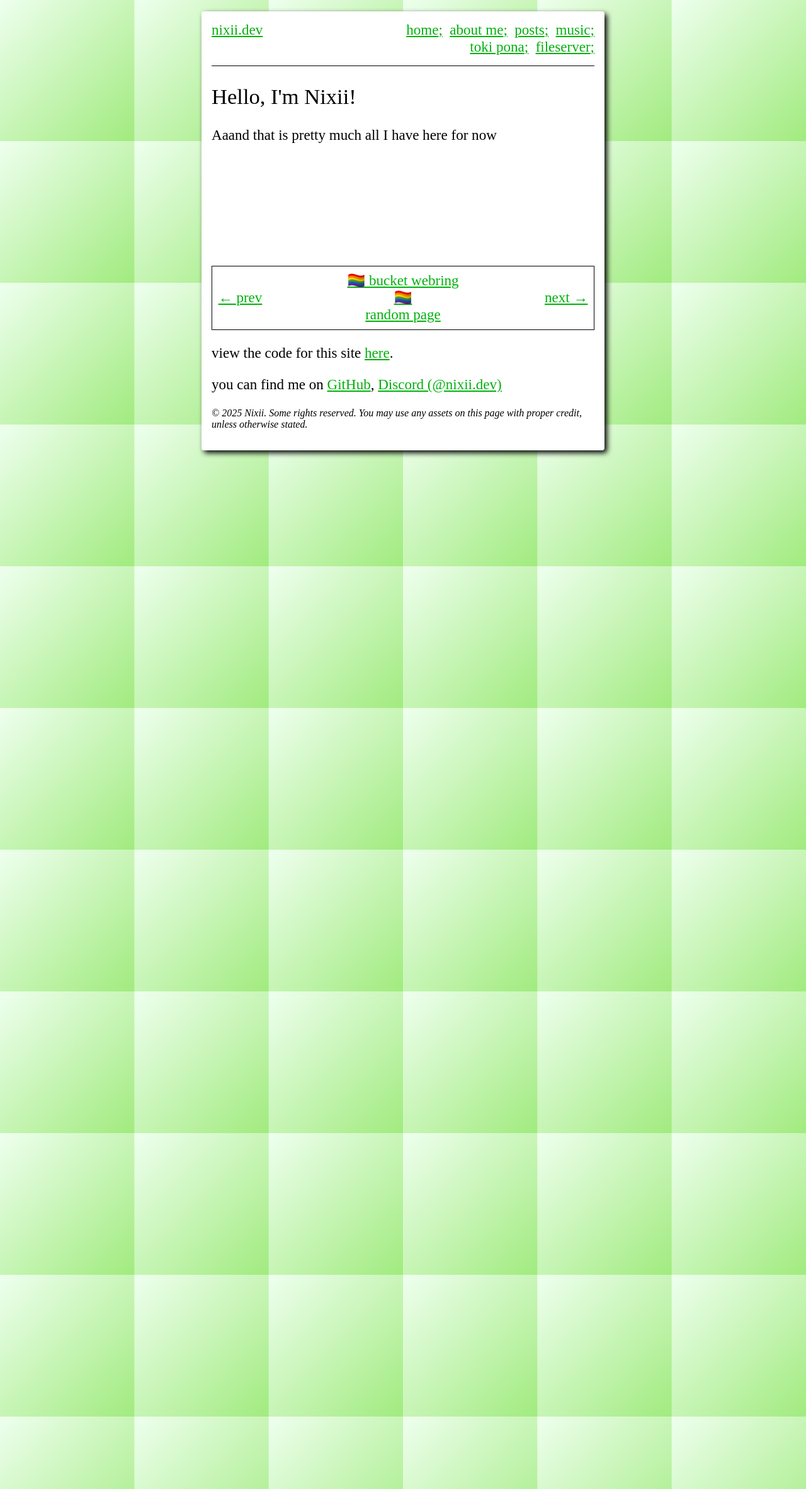
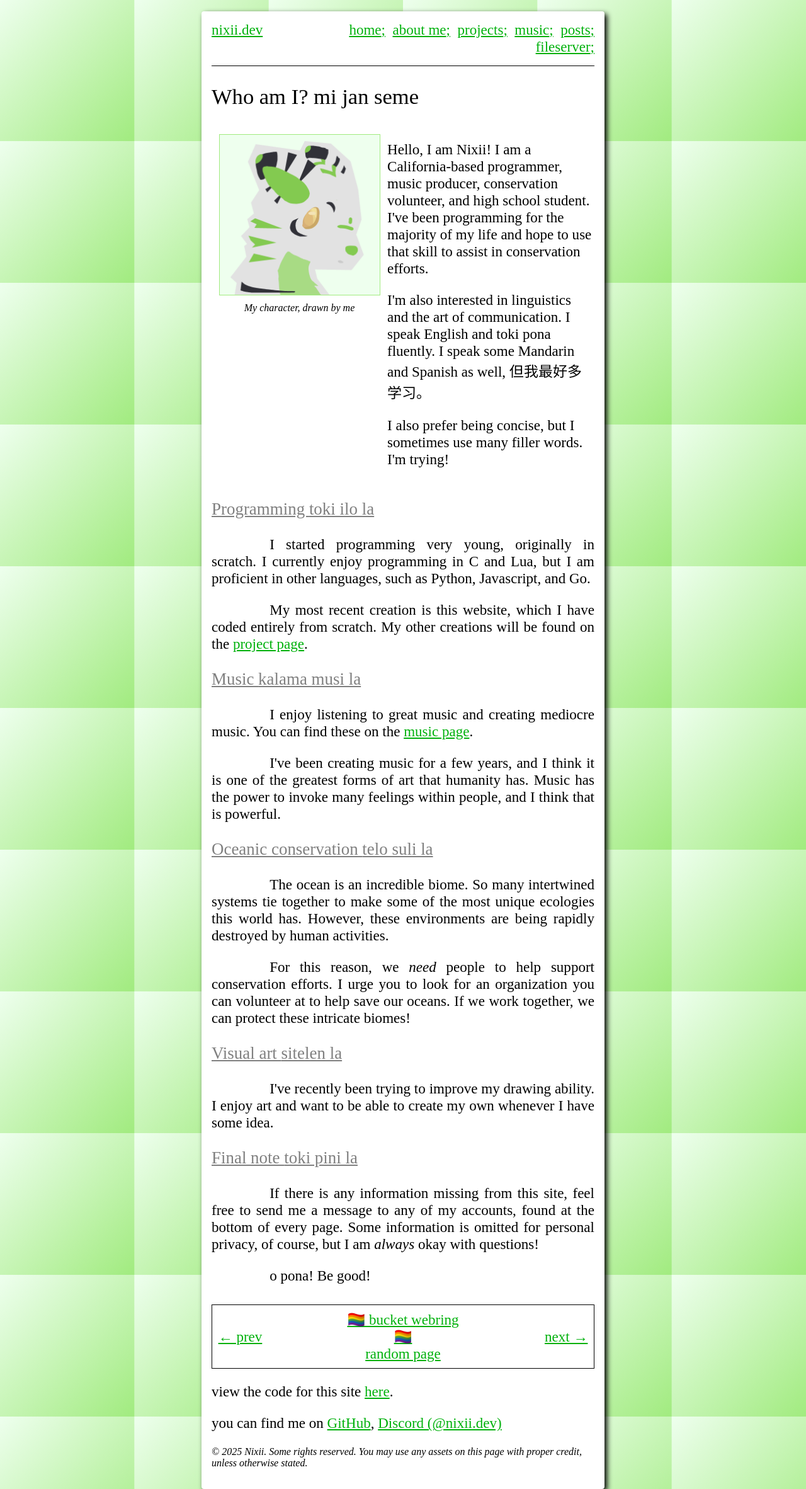
Before and after one commit to nixii/nixii.github.io, a Jekyll site: the page built from about-me.html, in a window 1280 px wide. Shown: the whole page at 63% size. Built offline with Jekyll 4.4.1, drawn with Linux system fonts in a browser that asks for light colours; some web fonts are replaced.

Commit message:
Created content pages

```diff
--- a/_layouts/default.html
+++ b/_layouts/default.html
@@ -3,6 +3,7 @@
 	<head>
 		<meta charset="utf-8">
 		<title>{{ page.title }}</title>
+		<link rel="icon" href="/assets/img/my_oc.png">
 		<link rel="stylesheet" type="text/css" href="/css/default.css">
 		<link rel="stylesheet" type="text/css" href="/css/general-classes.css">
 		{% if page.stylesheet != nil %}
@@ -16,9 +17,9 @@
 				<div id="navbar-other">
 					<a class="small-left-margin" href="/">home</a>
 					<a class="small-left-margin" href="/about-me">about me</a>
+					<a class="small-left-margin" href="/projects">projects</a>
+					<a class="small-left-margin" href="/music">music</a>
 					<a class="small-left-margin" href="/posts">posts</a>
-					<a class="small-left-margin" href="/music">music</a>
-					<a class="small-left-margin" href="/tok">toki pona</a>
 					<a class="small-left-margin" href="https://files.nixii.dev/">fileserver</a>
 				</div>
 			</div>
--- a/about-me.html
+++ b/about-me.html
@@ -2,5 +2,68 @@
 layout: default
 title: about me
 ---
-<h2>Hello, I'm Nixii!</h2>
-<p>Aaand that is pretty much all I have here for now</p>
+<h2>Who am I? <span class="sp">mi jan seme</span></h2>
+<div class="flexbox flexbox-with-img">
+	<div class="flexbox flex-col" style="width: fit-content;">
+		<img src="/assets/img/my_oc.png" alt="My OC." style="width: 100%; max-width: 256px; max-height: 256px; background-color: var(--off-white);" class="border-1px-greenish small-margin">
+		<p class="image-blurb">My character, drawn by me</p>
+	</div>
+	<div class="flex-1">
+		<p>
+			Hello, I am Nixii! I am a California-based programmer, music producer, conservation volunteer,
+			and high school student. I've been programming for the majority of my life and hope to use that
+			skill to assist in conservation efforts.
+		</p>
+		<p>
+			I'm also interested in linguistics and the art of communication. I speak English and toki
+			pona fluently. I speak some Mandarin and Spanish as well, 但我最好多学习。
+		</p>
+		<p>
+			I also prefer being concise, but I sometimes use many filler words. I'm trying!
+		</p>
+	</div>
+</div>
+
+<h3>Programming <span class="sp">toki ilo la</span></h3>
+<p class="p">
+	I started programming very young, originally in scratch. I currently enjoy programming in C and Lua, but I am proficient in other languages, such as Python,
+	Javascript, and Go.
+</p>
+<p class="p">
+	My most recent creation is this website, which I have coded entirely from scratch. My other creations will be found on the <a href="/projects">project page</a>.
+</p>
+
+<h3>Music <span class="sp">kalama musi la</span></h3>
+<p class="p">
+	I enjoy listening to great music and creating mediocre music. You can find these on the <a href="/music">music page</a>.
+</p>
+<p class="p">
+	I've been creating music for a few years, and I think it is one of the greatest forms of art that humanity has.
+	Music has the power to invoke many feelings within people, and I think that is powerful.
+</p>
+
+<h3>Oceanic conservation <span class="sp">telo suli la</span></h3>
+<p class="p">
+	The ocean is an incredible biome. So many intertwined systems tie together to make some of the most unique
+	ecologies this world has. However, these environments are being rapidly destroyed by human activities.
+</p>
+<p class="p">
+	For this reason, we <span class="italic">need</span> people to help support conservation efforts. I urge you
+	to look for an organization you can volunteer at to help save our oceans. If we work together, we can protect
+	these intricate biomes!
+</p>
+
+<h3>Visual art <span class="sp">sitelen la</span></h3>
+<p class="p">
+	I've recently been trying to improve my drawing ability. I enjoy art and want to be able to create my own whenever I have some idea.
+</p>
+
+<h3>Final note <span class="sp">toki pini la</span></h3>
+<p class="p">
+	If there is any information missing from this site, feel free to send me a message to
+	any of my accounts, found at the bottom of every page. Some information is omitted for
+	personal privacy, of course, but I am <span class="italic">always</span> okay with questions!
+</p>
+<p class="p">
+	<span class="sp">o pona!</span> Be good!
+</p>
--- a/css/general-classes.css
+++ b/css/general-classes.css
@@ -11,6 +11,8 @@
 	single rules
 */
 .flexbox { display: flex; }
+.flex-col { flex-direction: column; }
+.flex-row { flex-direction: row; }
 .flex-1 { flex: 1; }
 .flex-2 { flex: 2; }
 .flex-4 { flex: 4; }
@@ -18,12 +20,20 @@
 .italic { font-style: italic; }
 .bold { font-weight: bold; }
 
+.medium-font { font-size: medium; }
+
+.no-padding { padding: 0; }
+
 .small-left-margin { margin-left: 0.5em; }
+.small-right-margin { margin-right: 0.5em; }
+.small-margin { margin: 0.5em; }
 
 .monospace { font-family: monospace; }
 .p { text-align: justify; }
 .sp { font-family: "sitelen-pona"; }
 .nf { font-family: serif; }
+
+.border-1px-greenish { border: 1px solid var(--greenish); }
 
 /*
 	simple classes
@@ -36,6 +46,13 @@
 	justify-self: center;
 	text-align: center;
 }
+.image-blurb {
+	margin-top: 0px;
+	padding-top: 0px;
+	text-align: center;
+	font-size: medium;
+	font-style: italic;
+}
 
 /*
 	Screen width-specific
@@ -45,6 +62,7 @@
 */
 @media (min-aspect-ratio: 1/1) {
 	.p { text-indent: 4em; }
+	.flexbox-with-img { flex-direction: row; }
 }
 
 /*
@@ -52,4 +70,5 @@
 */
 @media (max-aspect-ratio: 1/1) {
 	.p { text-indent: 2em; }
+	.flexbox-with-img { flex-direction: column; }
 }
```
Also changed, not shown: index.html (+21 -2 lines), projects.html (added, +9 -0 lines), assets/img/my_oc.png (added), 1 other file.
